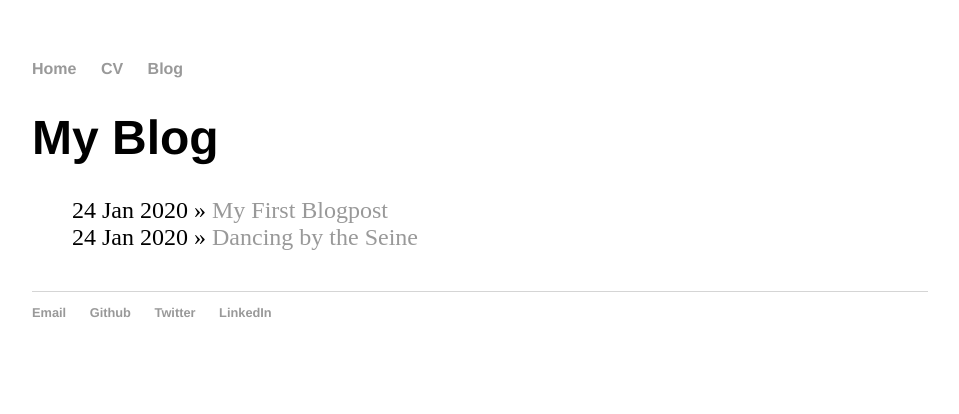
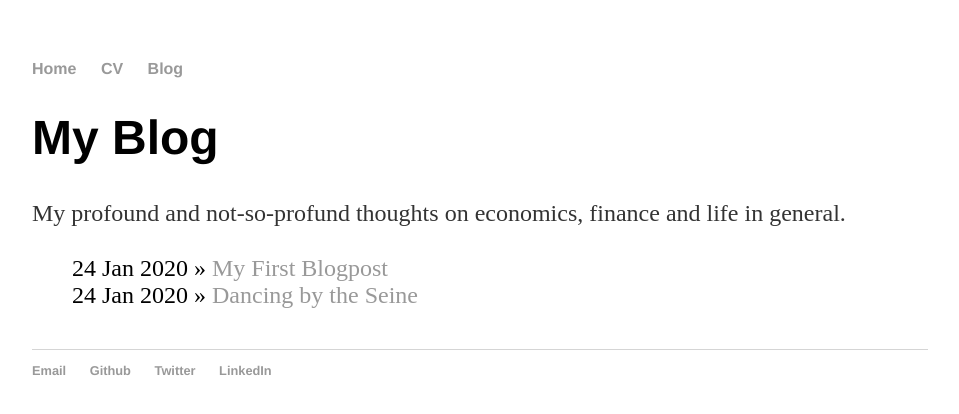
Before and after one commit to Gg1998/gg1998.github.io, a Jekyll site: the page built from blog/index.html, in a window 1280 px wide. Shown: the top 414 px of the page, without its empty margins (160-1119 px from the left). Built offline with Jekyll 4.4.1, drawn with Linux system fonts in a browser that asks for light colours.

Commit message:
Update index.html

```diff
--- a/blog/index.html
+++ b/blog/index.html
@@ -3,6 +3,7 @@ layout: default
 title: My Blog
 ---
 	<h1>{{ page.title }}</h1>
+	<p> My profound and not-so-profund thoughts on economics, finance and life in general.</p>
 	<ul class="posts">
 
 	  {% for post in site.posts %}
```
